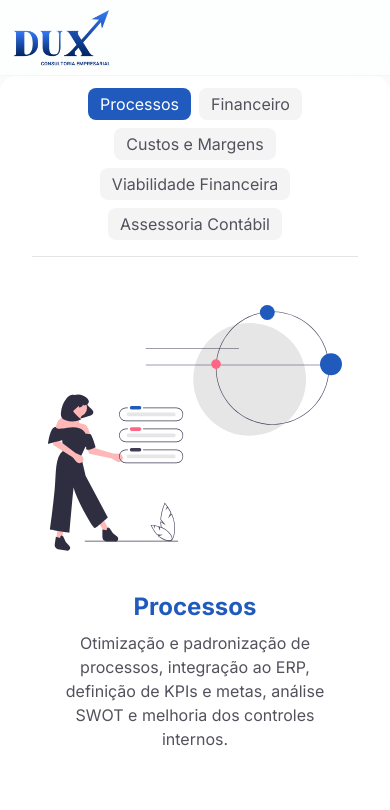
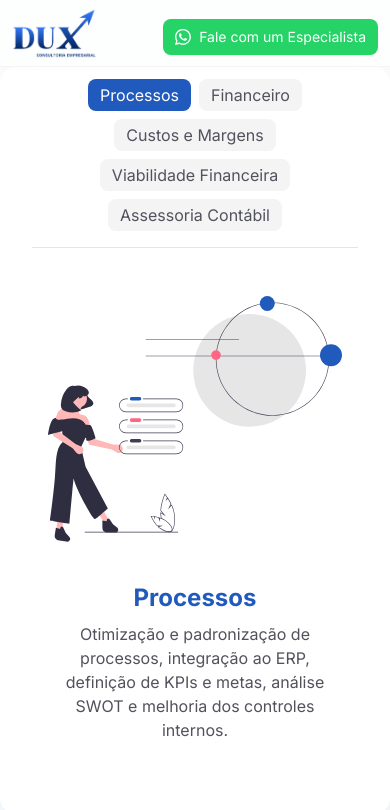
Before and after one commit to juaopedrosilva/dux, a Next.js app: page / in a window 390 px wide. Shown: the top 810 px of the page. Built offline with nearby package versions, Linux system fonts and the light colour scheme.

Commit message:
fix: call whastapp

```diff
--- a/src/components/header.tsx
+++ b/src/components/header.tsx
@@ -14,7 +14,7 @@ export function Header() {
               alt="Dux Logo"
               width={150}
               height={150}
-              className="w-[100px] sm:w-[150px] h-auto"
+              className="w-[85px] sm:w-[150px] h-auto"
             />
 
           </div>
@@ -35,7 +35,7 @@ export function Header() {
                 </ul>
               </div>
             </nav>
-            <div className="hidden grow basis-0 justify-end gap-2 lg:flex">
+            <div className="pt-2 sm:pt-0 grow basis-0 justify-end gap-2 lg:flex">
               <Button variant="whatsapp">Fale com um Especialista</Button>
             </div>
           </div>
```
